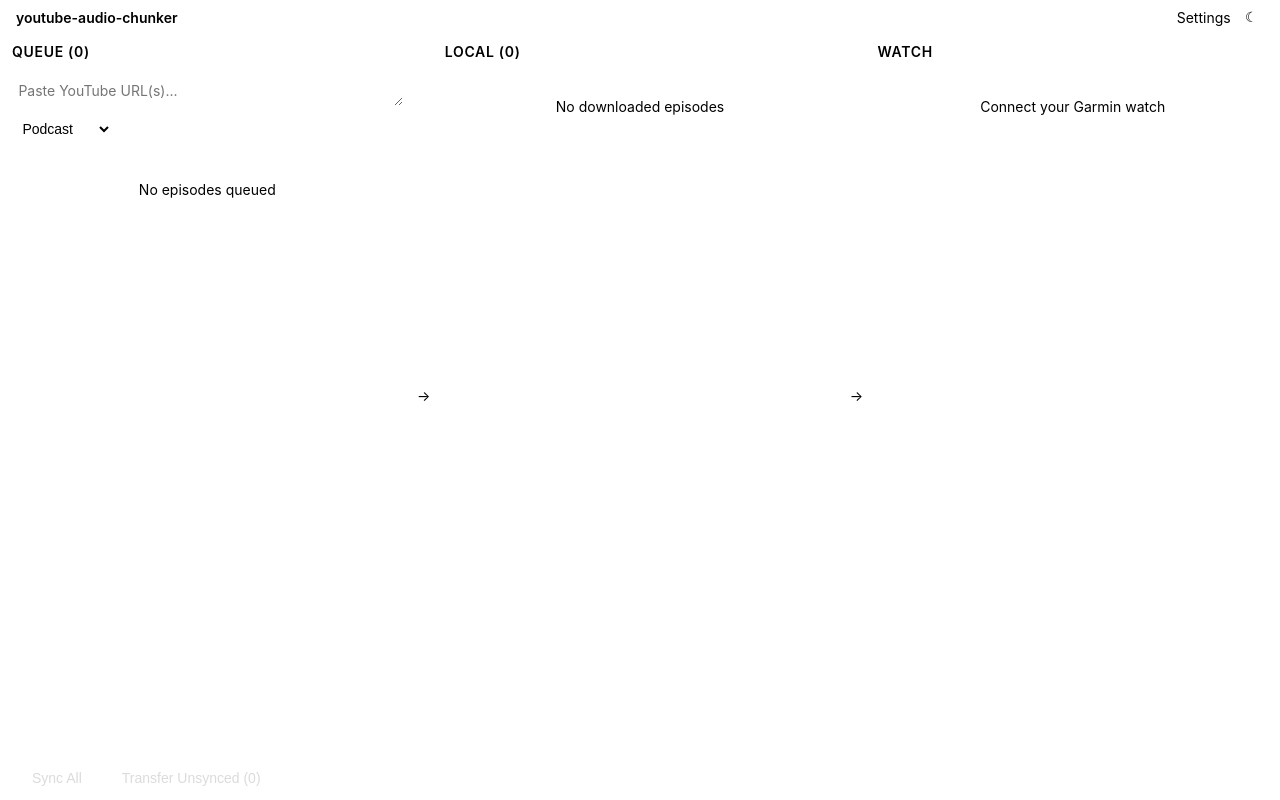
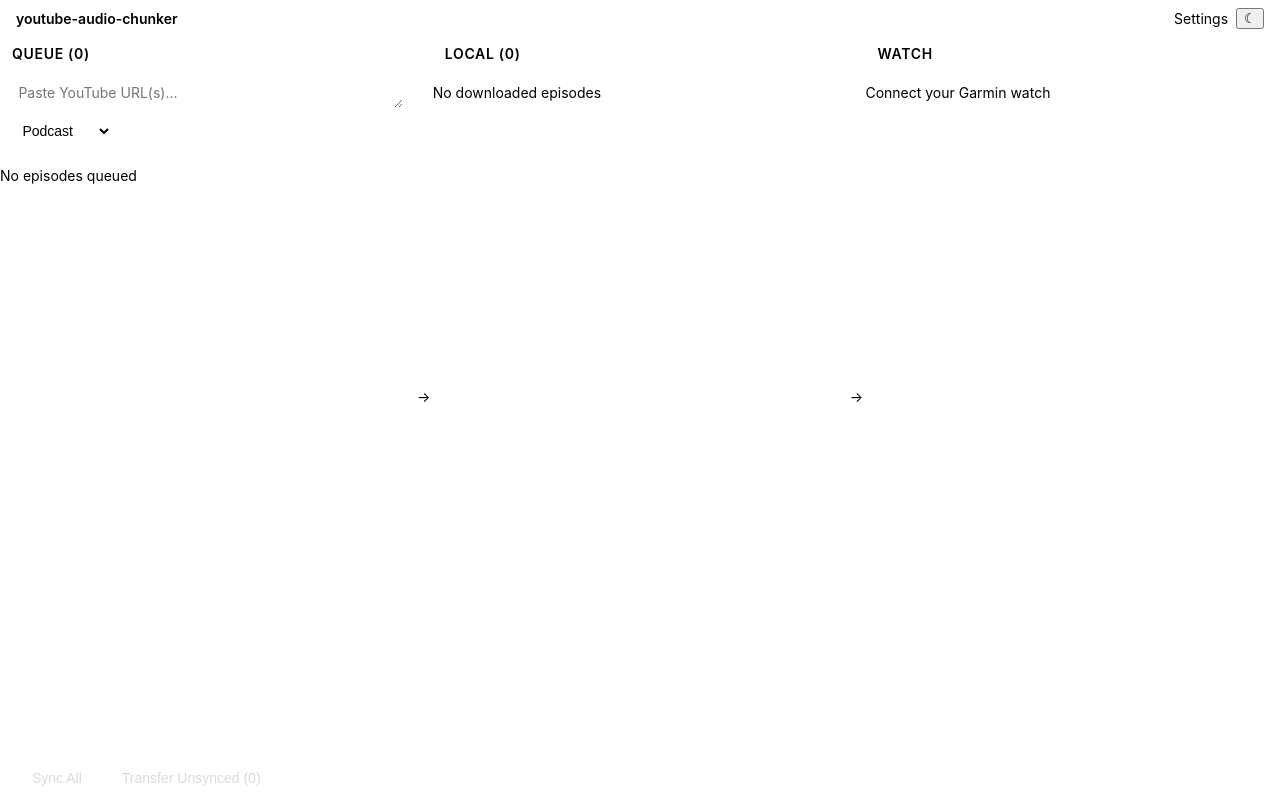
Before and after one commit to tnrzk13/youtube-audio-chunker, a SvelteKit app in the folder gui/: page / in a window 1280 px wide. Built offline with nearby package versions, Linux system fonts and the light colour scheme.

Commit message:
Consolidate repeated CSS into global utility classes
Move .btn-icon, .empty, and .theme-toggle from scoped component
styles to app.css. Removes ~80 lines of duplication across 5 files.

```diff
--- a/gui/src/app.css
+++ b/gui/src/app.css
@@ -145,3 +145,47 @@
   color: var(--color-text);
   background: var(--color-bg-panel);
 }
+
+/* Shared utility styles */
+
+.empty {
+  padding: 1rem;
+  color: var(--color-text-muted);
+  font-size: var(--font-size-base);
+  text-align: center;
+}
+
+.btn-icon {
+  background: none;
+  border: 1px solid var(--color-border);
+  border-radius: var(--radius-sm);
+  cursor: pointer;
+  padding: 0.15rem 0.4rem;
+  font-size: var(--font-size-sm);
+  color: var(--color-text-muted);
+  transition: all 0.15s;
+}
+.btn-icon:hover:not(:disabled) {
+  background: var(--color-danger-bg);
+  color: var(--color-danger);
+  border-color: var(--color-danger);
+}
+.btn-icon:disabled {
+  opacity: 0.5;
+  cursor: default;
+}
+
+.theme-toggle {
+  background: none;
+  border: 1px solid var(--color-border);
+  border-radius: var(--radius-sm);
+  cursor: pointer;
+  font-size: var(--font-size-lg);
+  padding: 0.15rem 0.4rem;
+  line-height: 1;
+  color: inherit;
+  transition: all 0.15s;
+}
+.theme-toggle:hover {
+  background: var(--color-bg-hover);
+}
--- a/gui/src/lib/components/DownloadedList.svelte
+++ b/gui/src/lib/components/DownloadedList.svelte
@@ -76,31 +76,6 @@
 {/if}
 
 <style>
-	.empty {
-		padding: 1rem;
-		color: var(--color-text-muted);
-		font-size: var(--font-size-base);
-		text-align: center;
-	}
-	.btn-icon {
-		background: none;
-		border: 1px solid var(--color-border);
-		border-radius: var(--radius-sm);
-		cursor: pointer;
-		padding: 0.15rem 0.4rem;
-		font-size: var(--font-size-sm);
-		color: var(--color-text-muted);
-		transition: all 0.15s;
-	}
-	.btn-icon:hover:not(:disabled) {
-		background: var(--color-danger-bg);
-		color: var(--color-danger);
-		border-color: var(--color-danger);
-	}
-	.btn-icon:disabled {
-		opacity: 0.5;
-		cursor: default;
-	}
 	.btn-transfer {
 		background: none;
 		border: 1px solid var(--color-primary);
--- a/gui/src/lib/components/QueueList.svelte
+++ b/gui/src/lib/components/QueueList.svelte
@@ -37,29 +37,4 @@
 {/if}
 
 <style>
-	.empty {
-		padding: 1rem;
-		color: var(--color-text-muted);
-		font-size: var(--font-size-base);
-		text-align: center;
-	}
-	.btn-icon {
-		background: none;
-		border: 1px solid var(--color-border);
-		border-radius: var(--radius-sm);
-		cursor: pointer;
-		padding: 0.15rem 0.4rem;
-		font-size: var(--font-size-sm);
-		color: var(--color-text-muted);
-		transition: all 0.15s;
-	}
-	.btn-icon:hover:not(:disabled) {
-		background: var(--color-danger-bg);
-		color: var(--color-danger);
-		border-color: var(--color-danger);
-	}
-	.btn-icon:disabled {
-		opacity: 0.5;
-		cursor: default;
-	}
 </style>
--- a/gui/src/lib/components/WatchEpisodeList.svelte
+++ b/gui/src/lib/components/WatchEpisodeList.svelte
@@ -75,12 +75,6 @@
 {/if}
 
 <style>
-	.empty {
-		padding: 1rem;
-		color: var(--color-text-muted);
-		font-size: var(--font-size-base);
-		text-align: center;
-	}
 	.disconnected {
 		color: var(--color-text-disabled);
 	}
@@ -96,25 +90,6 @@
 	.section-header:first-child {
 		border-top: none;
 	}
-	.btn-icon {
-		background: none;
-		border: 1px solid var(--color-border);
-		border-radius: var(--radius-sm);
-		cursor: pointer;
-		padding: 0.15rem 0.4rem;
-		font-size: var(--font-size-sm);
-		color: var(--color-text-muted);
-		transition: all 0.15s;
-	}
-	.btn-icon:hover:not(:disabled) {
-		background: var(--color-danger-bg);
-		color: var(--color-danger);
-		border-color: var(--color-danger);
-	}
-	.btn-icon:disabled {
-		opacity: 0.5;
-		cursor: default;
-	}
 	.error {
 		font-size: var(--font-size-sm);
 		color: var(--color-danger);
--- a/gui/src/routes/+page.svelte
+++ b/gui/src/routes/+page.svelte
@@ -159,19 +159,6 @@
 	.settings-link:hover {
 		text-decoration: underline;
 	}
-	.theme-toggle {
-		background: none;
-		border: 1px solid var(--color-border);
-		border-radius: var(--radius-sm);
-		cursor: pointer;
-		font-size: var(--font-size-lg);
-		padding: 0.15rem 0.4rem;
-		line-height: 1;
-		transition: all 0.15s;
-	}
-	.theme-toggle:hover {
-		background: var(--color-bg-hover);
-	}
 	.dashboard {
 		display: grid;
 		grid-template-columns: 1fr auto 1fr auto 1fr;
--- a/gui/src/routes/settings/+page.svelte
+++ b/gui/src/routes/settings/+page.svelte
@@ -105,20 +105,6 @@
 	.back-link:hover {
 		text-decoration: underline;
 	}
-	.theme-toggle {
-		background: none;
-		border: 1px solid var(--color-border);
-		border-radius: var(--radius-sm);
-		cursor: pointer;
-		font-size: var(--font-size-lg);
-		padding: 0.15rem 0.4rem;
-		line-height: 1;
-		transition: all 0.15s;
-		color: inherit;
-	}
-	.theme-toggle:hover {
-		background: var(--color-bg-hover);
-	}
 	.settings {
 		max-width: 500px;
 		margin: 1.5rem auto;
```
